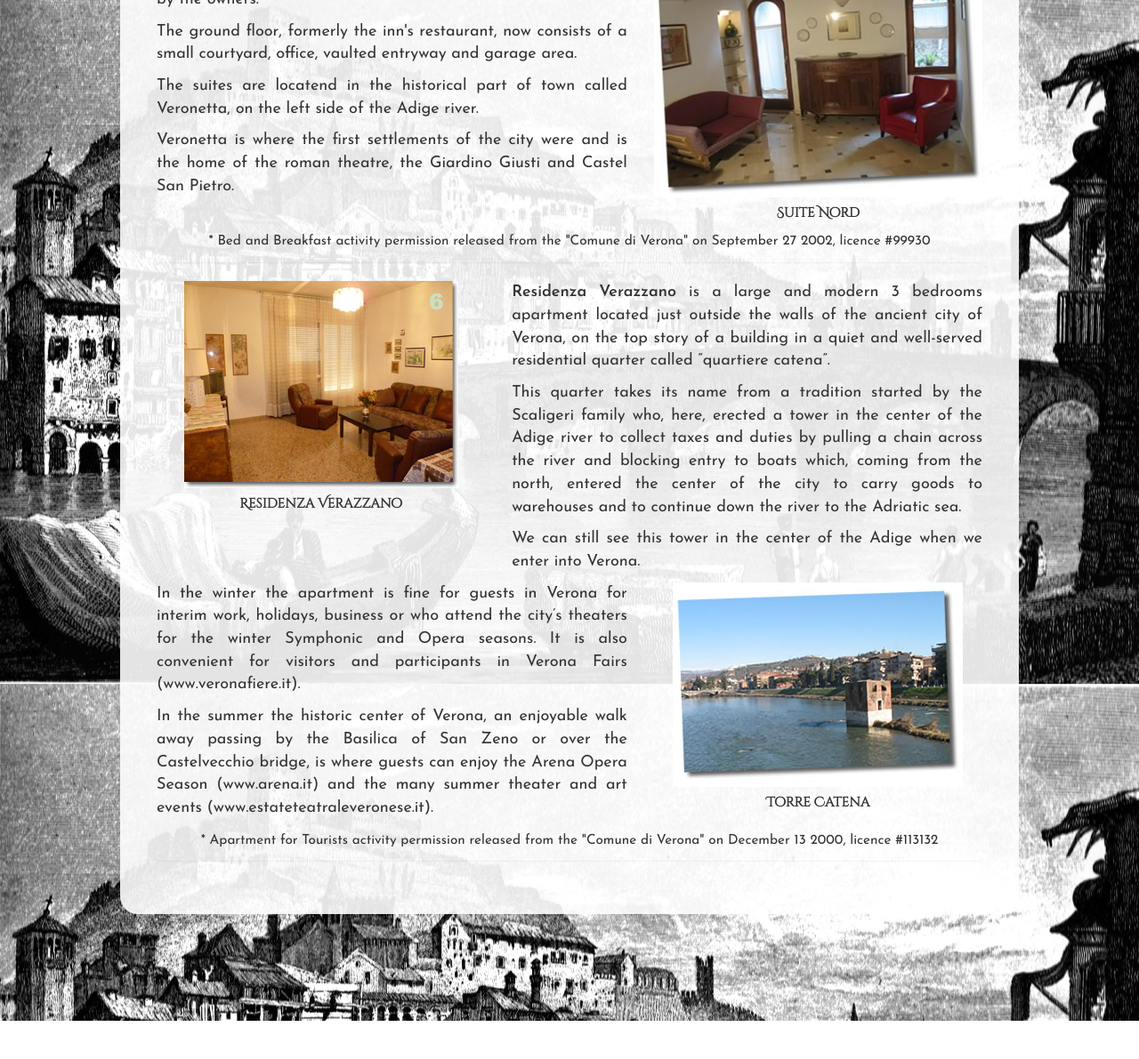
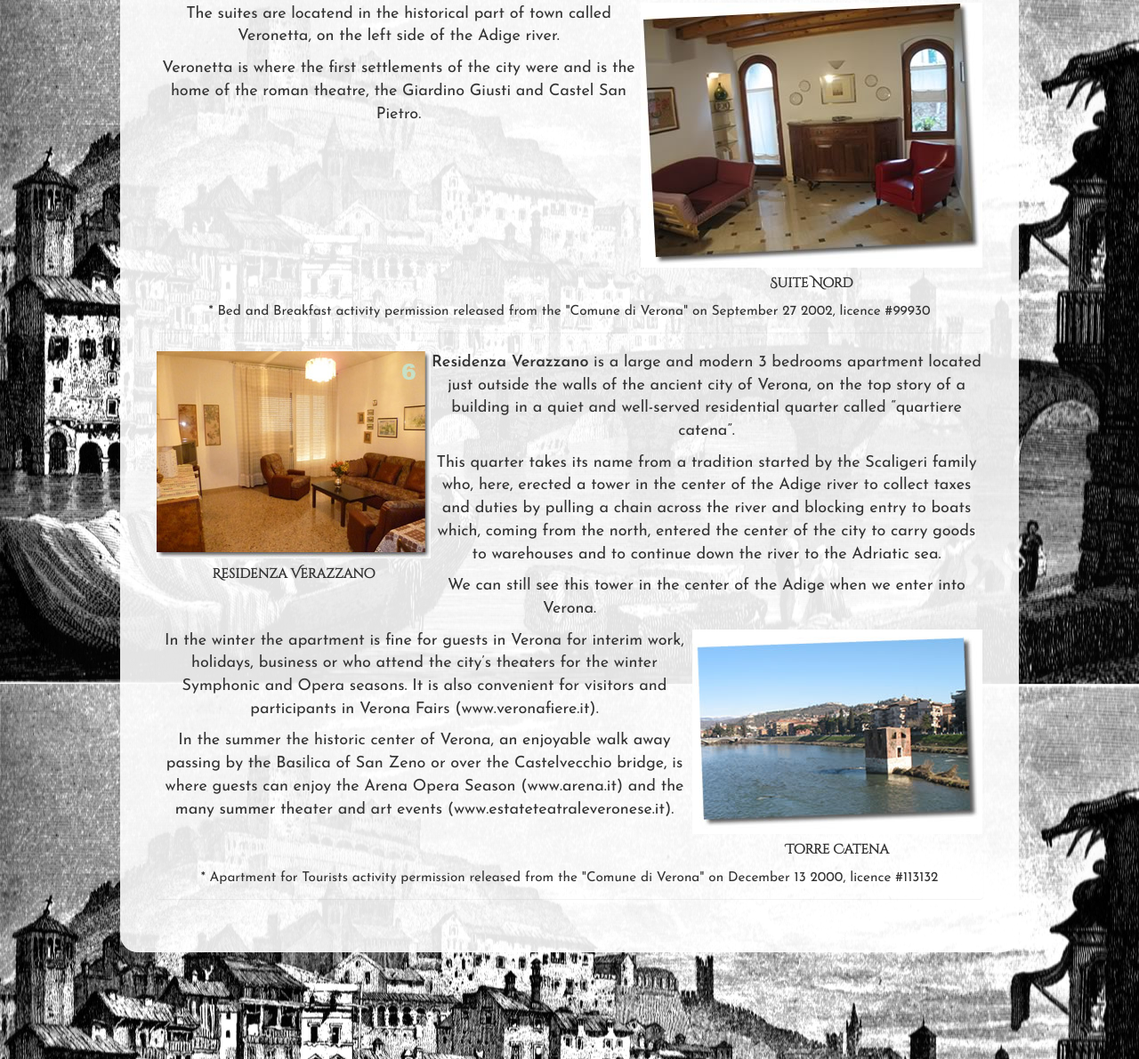
Before and after one commit to Iula79/Final-project, a website: page public/index.html at #!/show in a window 1280 px wide. Shown: the part 914-2105 px from the top of the page at 89% size. Before the commit the page ends 2062 px from the top, so only its background shows below. Drawn offline with nearby package versions, Linux system fonts and the light colour scheme; some packages are replaced by stand-ins of ours.

Commit message:
added floats

```diff
--- a/public/css/style.css
+++ b/public/css/style.css
@@ -115,7 +115,16 @@ iframe {
 #mydirective {
     font-size: 40px;
 }
+.left {
+    float: left;
+}
+.right {
+    float:right;
+}
 
+.standalone {
+    clear:both;
+}
 /*---------------- show single -----------*/
 
 #amenities {
--- a/public/show.html
+++ b/public/show.html
@@ -19,67 +19,67 @@
         </div>
     </nav>
     <div class="panel">
-        <div class="row">
-            <div class="col-xs-5">
+
+        <div class="left">
             <img src="./images/33449157_e.jpg" alt="" />
             <h5>Entrance</h5>
         </div>
-            <div class="col-xs-7" align="justify">
+
 
         <p>
             <strong>Residenza Carducci</strong> is a family-owned four story house, substantially renovated in 1556 with parts dating from the 14th century.</p>
         <p>The building is protected by the National Heritage and has been recently renovated both internally and on the back courtyard.</p>
         <p>It was one of the first inns in Verona, run by the current owner's grandparents.</p>
-
-            </div>
-        </div>
-        <div class="row">
-            <div class="col-xs-7" align="justify">
         <p>The two suites are on the first floor, independent but adjacent, separated by the laundry room. The top two floors are occupied by the owners. </p>
         <p>The ground floor, formerly the inn's restaurant, now consists of a small courtyard, office, vaulted entryway and garage area.</p>
-                <p>The suites are locatend in the historical part of town called Veronetta, on the left side of the Adige river.</p>
-                <p>Veronetta is where the first settlements of the city were and is the home of the roman theatre, the Giardino Giusti and Castel San Pietro.</p>
-            </div>
-            <div class="col-xs-5">
+        <div class="right">
             <img src="./images/card_salone.jpg" alt="">
             <h5>Suite Nord</h5>
         </div>
-        </div>
-        <div class="row">
-            <p><small>* Bed and Breakfast activity permission released from the "Comune di Verona" on September 27 2002, licence #99930</small></p>
+        <p>The suites are locatend in the historical part of town called Veronetta, on the left side of the Adige river.</p>
+        <p>Veronetta is where the first settlements of the city were and is the home of the roman theatre, the Giardino Giusti and Castel San Pietro.</p>
+
+
+
+        <div class="standalone">
+            <p>
+                <small>* Bed and Breakfast activity permission released from the "Comune di Verona" on September 27 2002, licence #99930</small>
+            </p>
         </div>
     </div>
 
 
     <div class="panel">
-        <div class="row">
-
-            <div class="col-xs-5">
+        <div class="left">
             <img src="./images/affitto_verona_sala1.jpg" alt="">
             <h5>Residenza Verazzano</h5>
         </div>
-            <div class="col-xs-7" align="justify">
+        <div>
             <p>
                 <strong>Residenza Verazzano</strong> is a large and modern 3 bedrooms apartment located just outside the walls of the ancient city of Verona, on the top story of a building in a quiet and well-served residential quarter called “quartiere catena”.
             </p>
-                <p>This quarter takes its name from a tradition started by the Scaligeri family who, here, erected a tower in the center of the Adige river to collect taxes and duties by pulling a chain across the river and blocking entry to boats which,
-                    coming from the north, entered the center of the city to carry goods to warehouses and to continue down the river to the Adriatic sea.</p>
+            <p>This quarter takes its name from a tradition started by the Scaligeri family who, here, erected a tower in the center of the Adige river to collect taxes and duties by pulling a chain across the river and blocking entry to boats which, coming
+                from the north, entered the center of the city to carry goods to warehouses and to continue down the river to the Adriatic sea.</p>
             <p>We can still see this tower in the center of the Adige when we enter into Verona.</p>
         </div>
-        </div>
-        <div class="row">
-            <div class="col-xs-7" align="justify">
-                <p>In the winter the apartment is fine for guests in Verona for interim work, holidays, business or who attend the city’s theaters for the winter Symphonic and Opera seasons. It is also convenient for visitors and participants in Verona Fairs (www.veronafiere.it). </p> <p>In the summer the historic center of Verona, an enjoyable walk away passing by the Basilica of San Zeno or over the Castelvecchio bridge, is where guests can enjoy the Arena Opera Season (www.arena.it) and the
-                    many summer theater and art events (www.estateteatraleveronese.it).
-                </p>
-            </div>
-            <div class="col-xs-5">
+
+        <div class="right">
             <img src="images/torre_catena_verona.jpg" alt="">
             <h5>Torre Catena</h5>
         </div>
+
+        <div>
+            <p>In the winter the apartment is fine for guests in Verona for interim work, holidays, business or who attend the city’s theaters for the winter Symphonic and Opera seasons. It is also convenient for visitors and participants in Verona Fairs
+                (www.veronafiere.it). </p>
+            <p>In the summer the historic center of Verona, an enjoyable walk away passing by the Basilica of San Zeno or over the Castelvecchio bridge, is where guests can enjoy the Arena Opera Season (www.arena.it) and the many summer theater and art events
+                (www.estateteatraleveronese.it).
+            </p>
         </div>
-        <div class="row">
-            <p><small>* Apartment for Tourists activity permission released from the "Comune di Verona" on December 13 2000, licence #113132</small></p>
+
+        <div class="standalone">
+            <p>
+                <small>* Apartment for Tourists activity permission released from the "Comune di Verona" on December 13 2000, licence #113132</small>
+            </p>
         </div>
+
     </div>
-</div>
```
Lines whose indentation alone changed are shown as unchanged.
